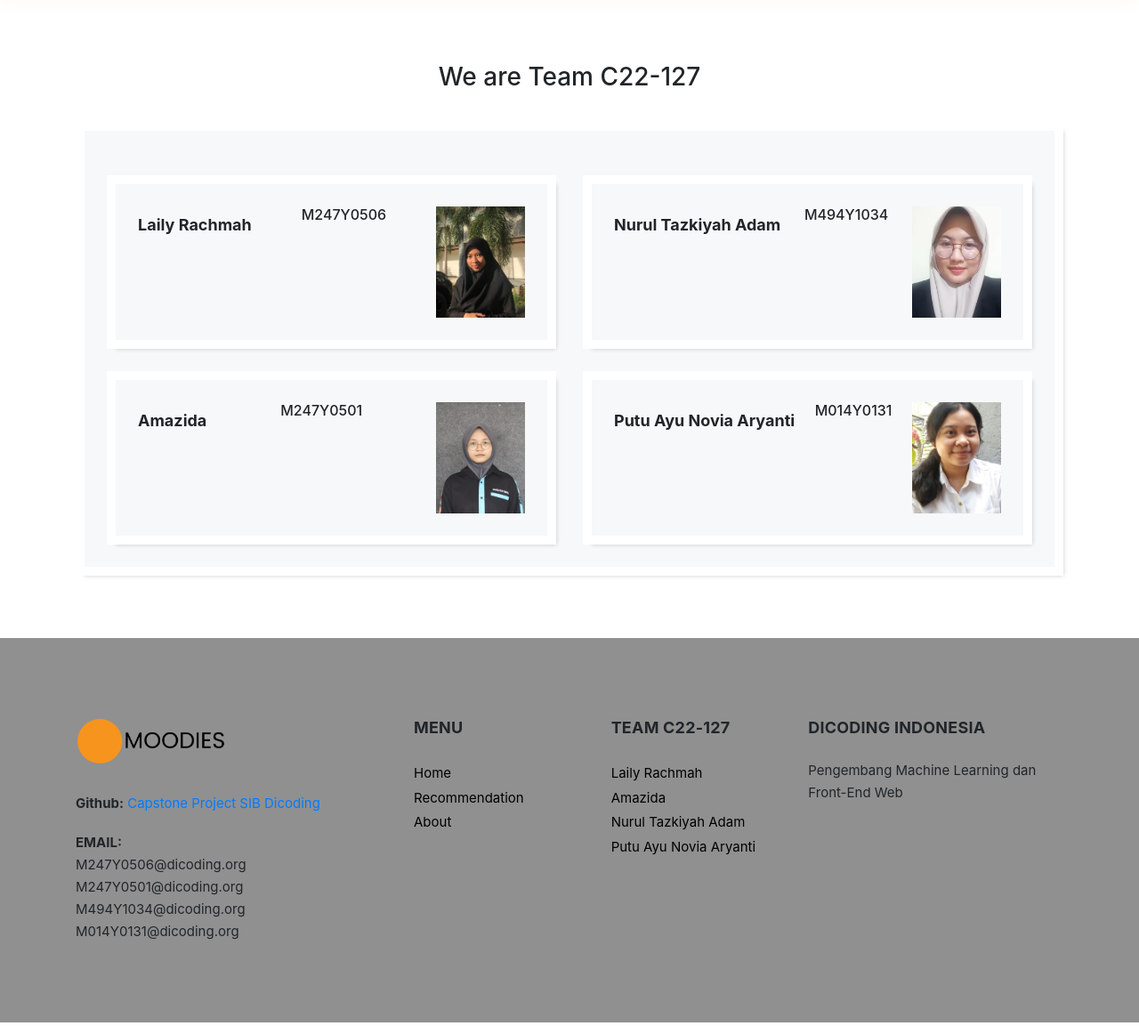
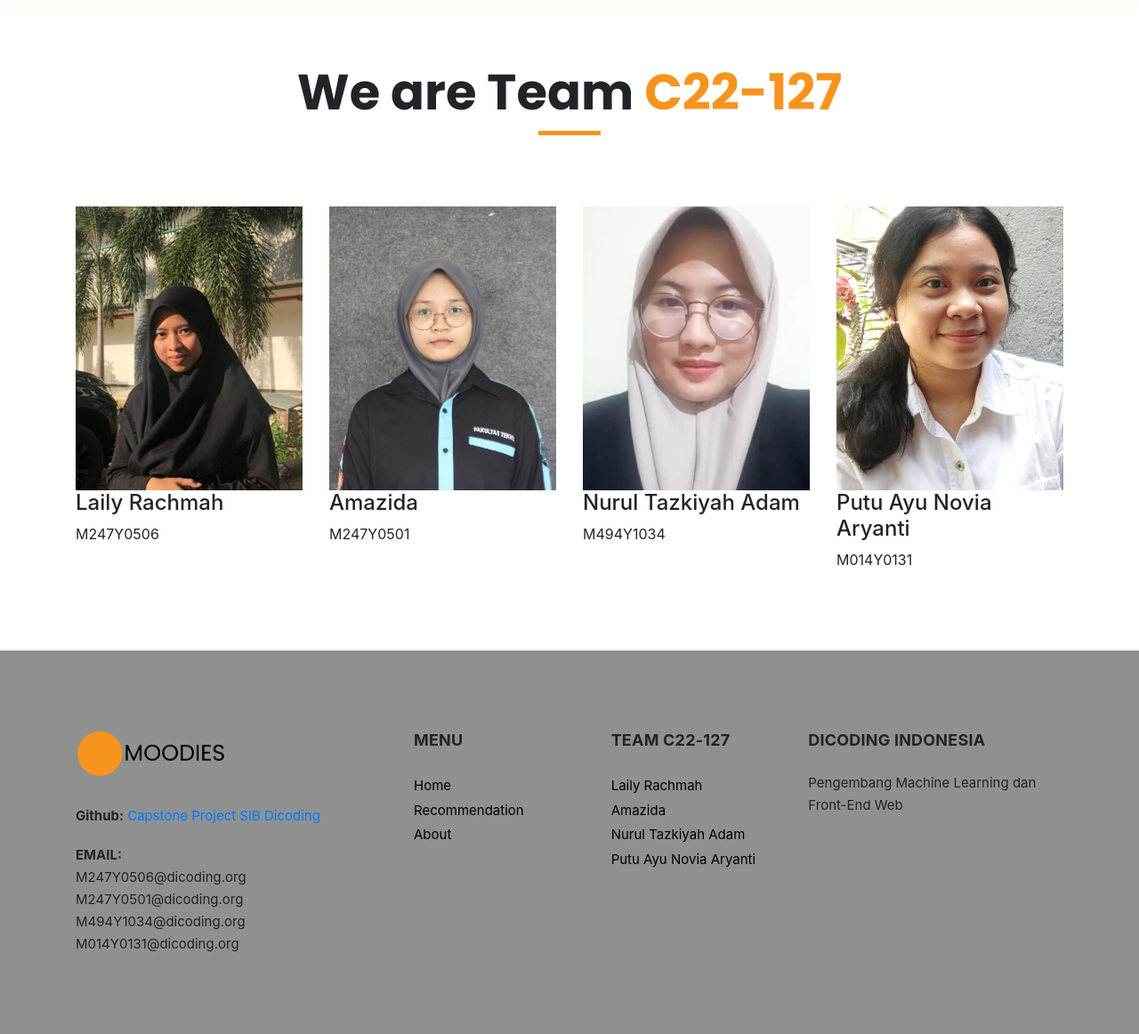
Before and after one commit to lailyrhmh/capstone-project-sib-dicoding, a Flask app: page /about in a window 1280 px wide. Shown: the part 102-1264 px from the top of the page at 89% size. Run offline with Flask 2, Linux system fonts and the light colour scheme; parts of the project's set-up code (start-up, migrations or seed data) failed here and were passed over.

Commit message:
memperbaiki about us

```diff
--- a/templates/about.html
+++ b/templates/about.html
@@ -2,78 +2,84 @@
 
 {% block content %}
 
-<section class="product_section layout_padding">
-    <div class="container">
-       <div class="heading_container heading_center">
-         <h3>
-            We are Team C22-127
-         </h3>
+<section id="team" class="team section-bg layout_padding-bottom">
+   <div class="container" data-aos="fade-up">
+
+
+      <div class="heading_container heading_center layout_padding">
+         <h2>
+            We are Team <span>C22-127</span>
+         </h2>
       </div>
-      <div class="box" onclick="find('focused')">
+
      <div class="row">
-            <!-- <div class="col-md-6 offset-md-3">
-              <form action="">
-                 <input type="text" placeholder="choose mood you need">
-                 <button>
-                 Check
-                 </button>
-              </form>
-            </div> -->
 
-            <div class="col-lg-6">
-               <div class="box">
-                  <div class="detail-box">
-                     <h5>
-                        Laily Rachmah
-                     </h5>
-                     <h6>
-                        M247Y0506
-                     </h6>
-                     <img width="100" src="{{ url_for('static', filename='img/Laily.jpg') }}" alt="#" />
+       <div class="col-lg-3 col-md-4 d-flex align-items-stretch" data-aos="fade-up" data-aos-delay="100">
+         <div class="member">
+           <div class="member-img">
+             <img src="../static/img/Laily.jpg" class="img-fluid" alt="">
+             <div class="social">
+               <a href=""><i class="bi bi-github"></i></a>
+               <a href=""><i class="bi bi-linkedin"></i></a>
+             </div>
+           </div>
+           <div class="member-info">
+             <h4>Laily Rachmah</h4>
+             <span>M247Y0506</span>
            </div>
          </div>
        </div>
-            <div class="col-lg-6">
-               <div class="box">
-                  <div class="detail-box">
-                     <h5>
-                        Nurul Tazkiyah Adam
-                     </h5>
-                     <h6>
-                        M494Y1034
-                     </h6>
-                     <img width="100" src="{{ url_for('static', filename='img/Kiyah.jpg') }}" alt="#" />
+
+       <div class="col-lg-3 col-md-4 d-flex align-items-stretch" data-aos="fade-up" data-aos-delay="200">
+         <div class="member">
+           <div class="member-img">
+             <img src="../static/img/Zida.jpg" class="img-fluid" alt="">
+             <div class="social">
+               <a href=""><i class="bi bi-github"></i></a>
+               <a href=""><i class="bi bi-linkedin"></i></a>
+             </div>
+           </div>
+           <div class="member-info">
+             <h4>Amazida</h4>
+             <span>M247Y0501</span>
            </div>
          </div>
        </div>
-            <div class="col-lg-6">
-               <div class="box">
-                  <div class="detail-box">
-                     <h5>
-                        Amazida
-                     </h5>
-                     <h6>
-                        M247Y0501
-                     </h6>
-                     <img width="100" src="{{ url_for('static', filename='img/Zida.jpg') }}" alt="#" />
+
+       <div class="col-lg-3 col-md-4 d-flex align-items-stretch" data-aos="fade-up" data-aos-delay="300">
+         <div class="member">
+           <div class="member-img">
+             <img src="../static/img/Kiyah.jpg" class="img-fluid" alt="">
+             <div class="social">
+               <a href=""><i class="bi bi-github"></i></a>
+               <a href=""><i class="bi bi-linkedin"></i></a>
+             </div>
+           </div>
+           <div class="member-info">
+             <h4>Nurul Tazkiyah Adam</h4>
+             <span>M494Y1034</span>
            </div>
          </div>
        </div>
-            <div class="col-lg-6">
-                <div class="box">
-                   <div class="detail-box">
-                      <h5>
-                         Putu Ayu Novia Aryanti
-                      </h5>
-                      <h6>
-                        M014Y0131
-                      </h6>
-                      <img width="100" src="{{ url_for('static', filename='img/Novi.jpg') }}" alt="#" />
+
+       <div class="col-lg-3 col-md-4 d-flex align-items-stretch" data-aos="fade-up" data-aos-delay="400">
+         <div class="member">
+           <div class="member-img">
+             <img src="../static/img/Novi.jpg" class="img-fluid" alt="">
+             <div class="social">
+               <a href=""><i class="bi bi-github"></i></a>
+               <a href=""><i class="bi bi-linkedin"></i></a>
+             </div>
+           </div>
+           <div class="member-info">
+             <h4>Putu Ayu Novia Aryanti</h4>
+             <span>M014Y0131</span>
            </div>
          </div>
        </div>
+
      </div>
-      </div>
+
    </div>
  </section>
 
```
Also changed, not shown: static/css/about.css (added, +79 -0 lines). Lines whose indentation alone changed are shown as unchanged.
